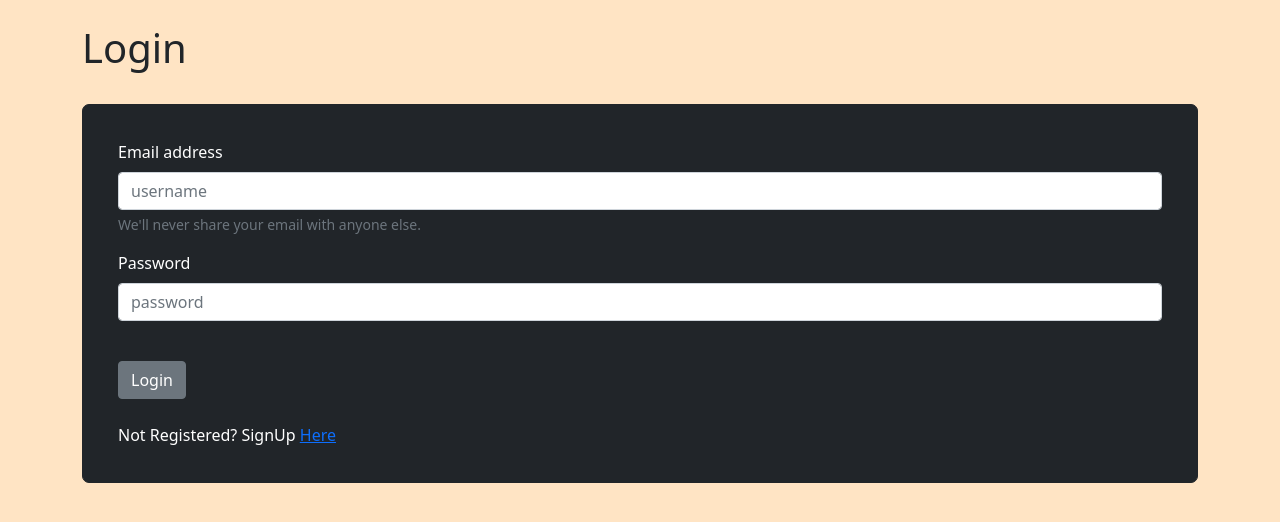
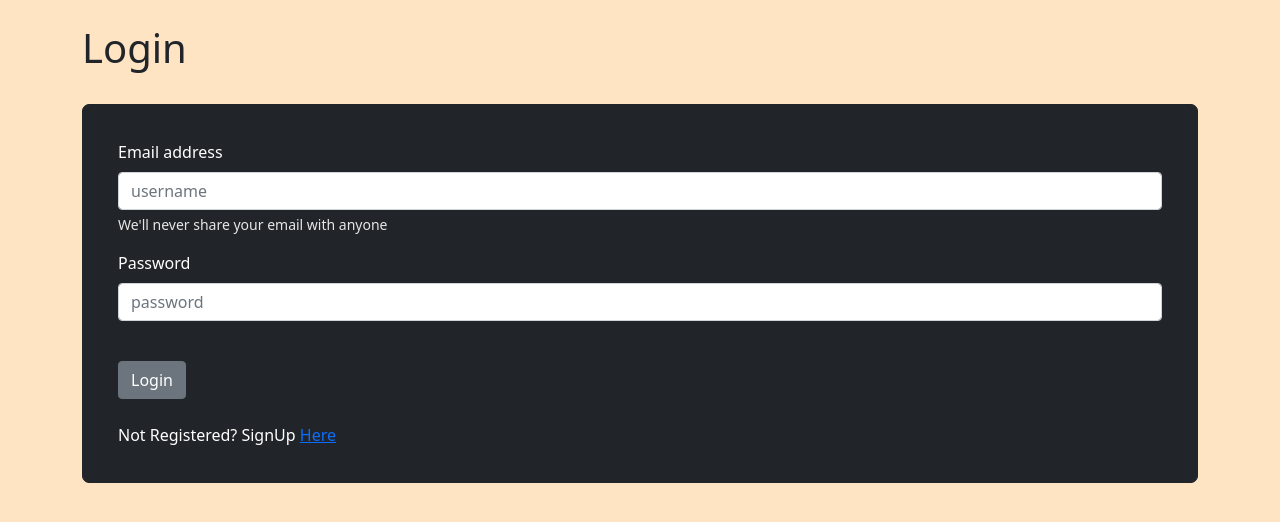
Before and after one commit to ShankarSwarup/ShanBlog, a Django app: page /members/login/ in a window 1280 px wide. Shown: the part 56-578 px from the top of the page. Run offline with Django 3.2, Linux system fonts and the light colour scheme.

Commit message:
login updated

```diff
--- a/members/templates/registration/login.html
+++ b/members/templates/registration/login.html
@@ -12,7 +12,7 @@
       <div class="mb-3">
         <label for="exampleInputEmail1" class="form-label">Email address</label>
         <input type="text" class="form-control" name="username" placeholder="username">
-        <div id="emailHelp" class="form-text">We'll never share your email with anyone else.</div>
+        <div id="emailHelp" class="form-text" style="color: rgb(230, 230, 230);">We'll never share your email with anyone</div>
       </div>
       <div class="mb-3">
         <label for="exampleInputPassword1" class="form-label">Password</label>
```
